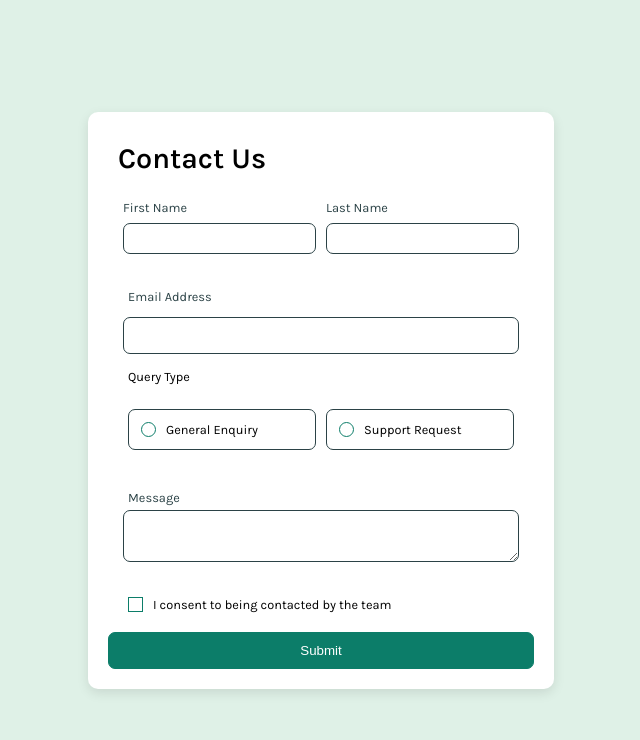
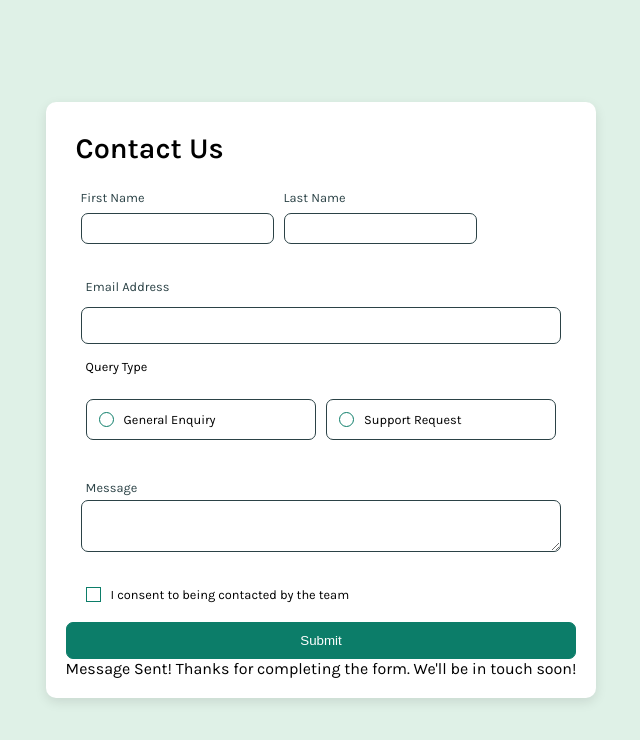
Before and after one commit to feldspar58/contact-form-main, a plain HTML site: page index.html in a window 1280 px wide. Shown: the whole page, without its empty margins (319-959 px from the left). Drawn offline with Linux system fonts and the light colour scheme.

Commit message:
now done

```diff
--- a/index.html
+++ b/index.html
@@ -65,8 +65,12 @@
       </div>
       <button class="btn">Submit</button>
 
-      <!-- Message Sent!
-      Thanks for completing the form. We'll be in touch soon! -->
+      <div class="succes">
+        <p>
+          Message Sent!
+          Thanks for completing the form. We'll be in touch soon!
+        </p>
+      </div>
   </form>
 </section>
 <script src="./app.js"></script>
```
